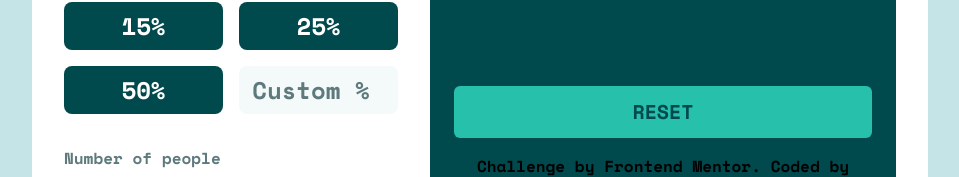
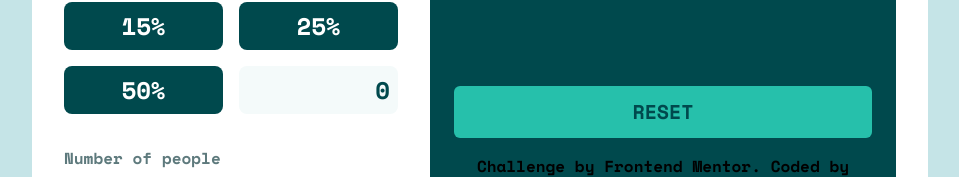
Before and after one commit to GuilhermeFigueira/tip-calculator, a React (Vite) app: page / in a window 1280 px wide. Shown: the part 454-631 px from the top of the page, without its empty margins (160-1119 px from the left). Built offline with nearby package versions, Linux system fonts and the light colour scheme.

Commit message:
correção de erros e validação na porcentagem

```diff
--- a/src/App.tsx
+++ b/src/App.tsx
@@ -16,19 +16,15 @@ function App() {
 		defaultValues: {
 			bill: 0,
 			people: 0,
+			percentages: 0,
 		},
 	});
-	const sendForm = (data: any) => {
-		console.log(data);
-	};
 	const [percentage, setPercentage] = useState("5");
+	const sendForm = (data: any) => {};
 
 	let tipAmount =
 		(watch("bill") * parseInt(percentage)) / 100 / watch("people");
-
 	let total = watch("bill") / watch("people") + tipAmount;
-
-	console.log(total);
 
 	return (
 		<div className="grid grid-rows-[17%_1fr] h-screen">
@@ -91,7 +87,10 @@ function App() {
 							</div>
 						</div>
 						<div>
-							<h2>Select Tip %</h2>
+							<div className="flex flex-row justify-between">
+								<h2>Select Tip %</h2>
+								<h5>{errors.percentages?.message}</h5>
+							</div>
 							<ToggleGroup.Root
 								value={percentage}
 								className="ToggleGroup"
@@ -134,12 +133,41 @@ function App() {
 									className="ToggleGroupItem"
 									value={percentage}
 								>
-									<input
-										type="number"
-										placeholder="Custom %"
-										className="w-full placeholder:text-center placeholder:text-cyan-dark"
-										onChange={(event) => {
-											setPercentage(event.target.value);
+									<Controller
+										render={({ field }) => (
+											<NumericFormat
+												placeholder="Custom %"
+												allowNegative={false}
+												allowLeadingZeros={false}
+												className="w-full  "
+												onKeyDown={() =>
+													trigger("percentages")
+												}
+												onKeyUp={() =>
+													trigger("percentages")
+												}
+												onValueChange={(event) => {
+													setPercentage(event.value);
+												}}
+												{...field}
+											/>
+										)}
+										name="percentages"
+										control={control}
+										rules={{
+											maxLength: {
+												value: 3,
+												message:
+													"Max length is 3 digits",
+											},
+											max: {
+												value: 100,
+												message: "Max number is 100",
+											},
+											min: {
+												value: 1,
+												message: "Can't be zero",
+											},
 										}}
 									/>
 								</ToggleGroup.Item>
--- a/src/styles/main.css
+++ b/src/styles/main.css
@@ -50,11 +50,11 @@ h4 {
 }
 
 .ToggleGroupItem:last-child {
-	@apply bg-cyan-very_light text-cyan-dark focus-within:ring-2 focus-within:ring-cyan-strong;
+	@apply bg-cyan-very_light text-cyan-dark  placeholder:text-center placeholder:text-cyan-dark focus-within:ring-cyan-strong;
 }
 
 .ToggleGroupItem:last-child[data-state="on"] {
-	@apply bg-cyan-very_light text-cyan-dark focus-within:ring-2 focus-within:ring-cyan-strong;
+	@apply bg-cyan-very_light text-cyan-dark focus-within:ring-2;
 }
 
 .ToggleGroupItem[data-state="on"] {
```
